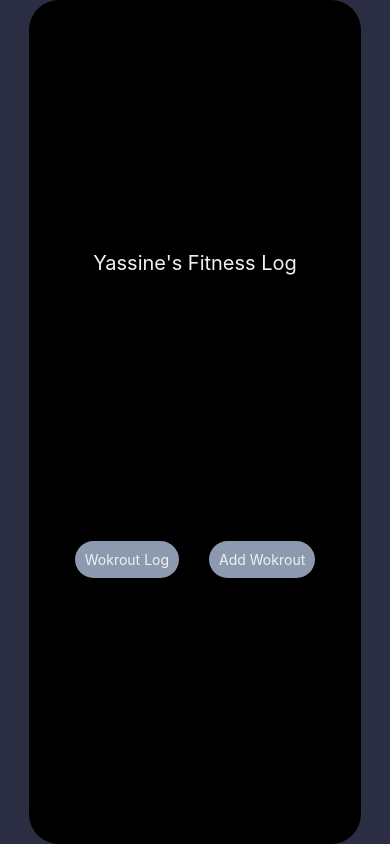
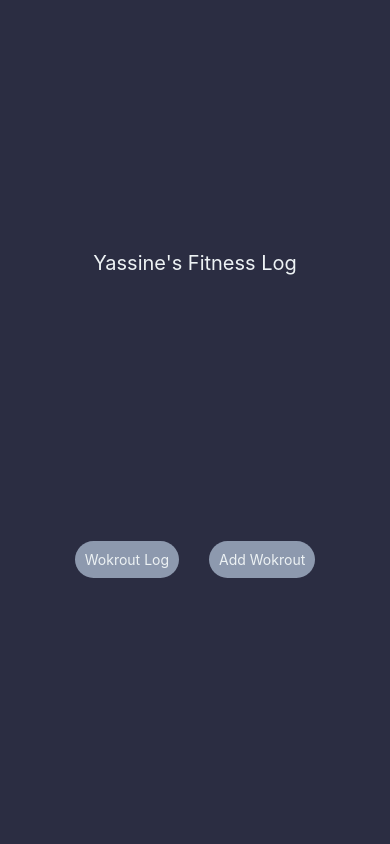
Before and after one commit to yamodah/Fitness_Log, a React Native app: screen / in a window 390 px wide. Built offline with nearby package versions, Linux system fonts and the light colour scheme.

Commit message:
removed backgroundColor from secondary

```diff
--- a/App.js
+++ b/App.js
@@ -37,7 +37,7 @@ const styles = StyleSheet.create({
   secondaryBG: {
     width: "85%",
     flex: 1,
-    backgroundColor: "black",
+    // backgroundColor: "black",
     alignItems: "center",
     justifyContent: "space-evenly",
     borderRadius: 30,
```
